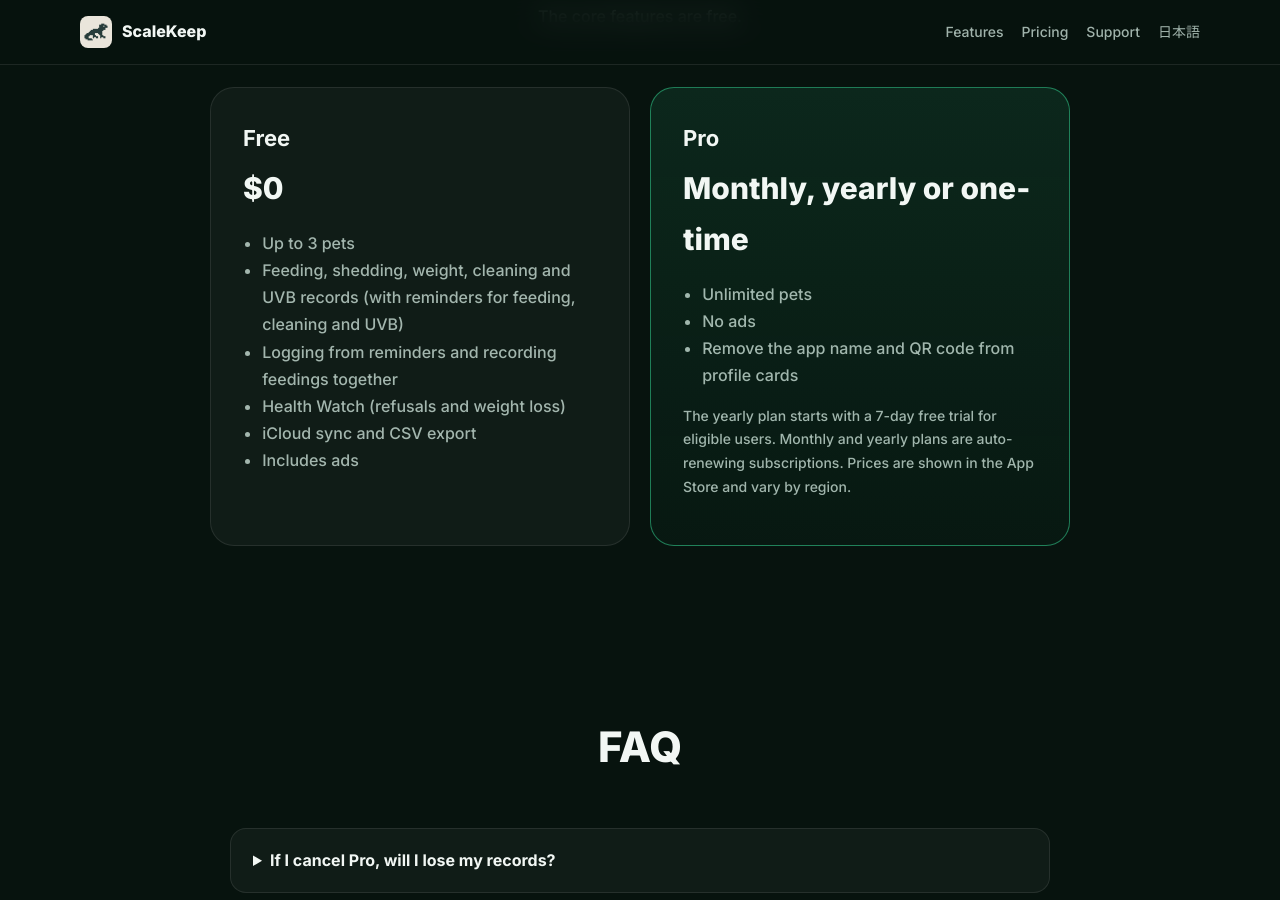
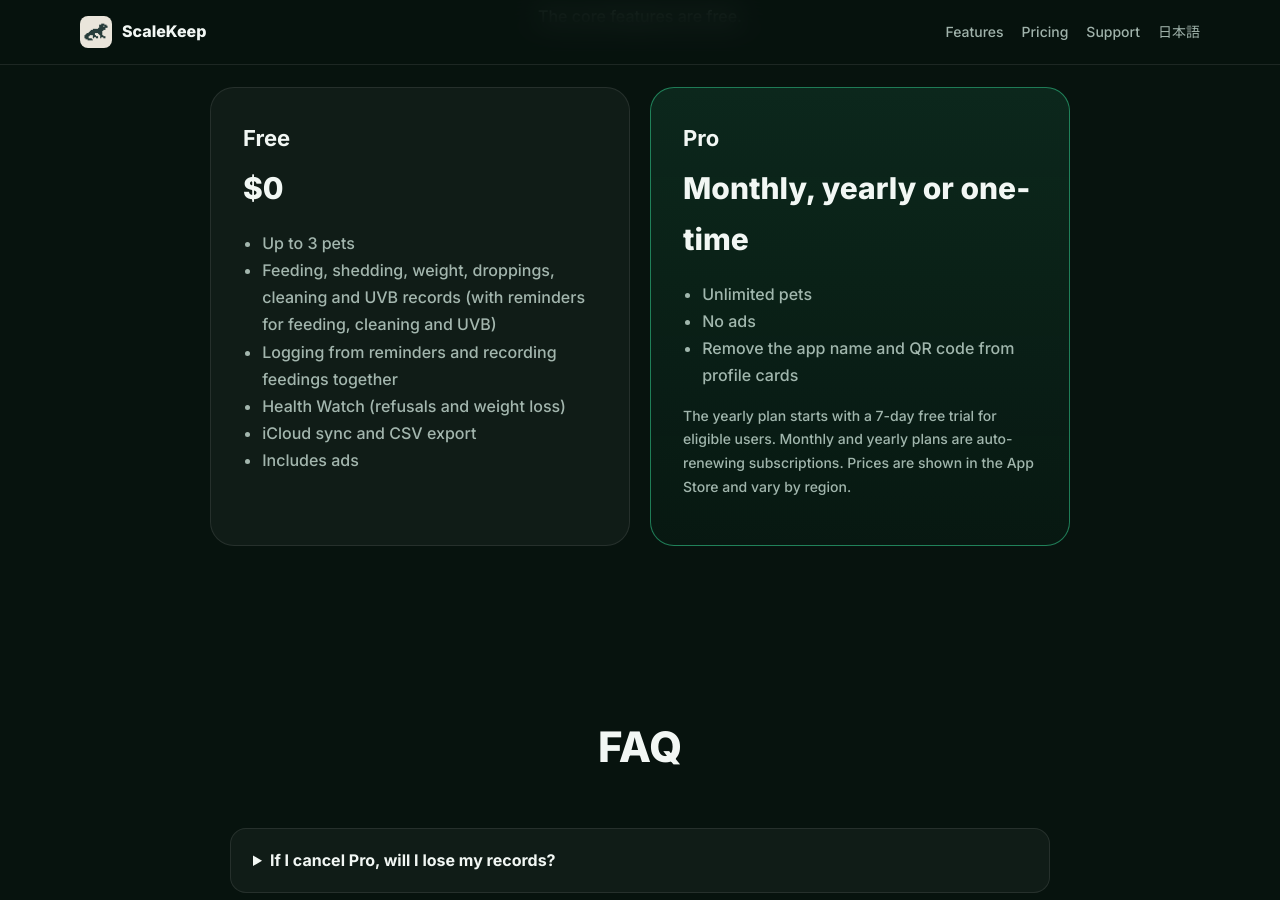
Before and after one commit to AliveDesign-JP/scalekeep-docs, a Jekyll site: the page built from index.html, in a window 1280 px wide and 900 px high, scrolled down 5875 px. Built offline with Jekyll 4.4.1, drawn with Linux system fonts in a browser that asks for light colours; some of the changed text lies outside the part shown.

```diff
--- a/index-ja.html
+++ b/index-ja.html
@@ -145,6 +145,7 @@ permalink: /index-ja
           <h3>お世話の記録を、ひとつのアプリに</h3>
           <ul>
             <li>脱皮の兆候から完了まで記録</li>
+            <li>排泄（フンと尿酸）を 1 タップで記録し、最後の排泄からの日数を表示</li>
             <li>掃除と UVB ライトの交換を通知でお知らせ</li>
             <li>成長の写真をアルバムで振り返り</li>
             <li>給餌・脱皮・体重をカレンダーで一覧</li>
@@ -191,7 +192,7 @@ permalink: /index-ja
           <p class="price">¥0</p>
           <ul>
             <li>3 匹まで登録</li>
-            <li>給餌・脱皮・体重・掃除・UVB の記録（給餌・掃除・UVB は通知つき）</li>
+            <li>給餌・脱皮・体重・排泄・掃除・UVB の記録（給餌・掃除・UVB は通知つき）</li>
             <li>通知からの記録、まとめて記録</li>
             <li>見守り（拒食と体重の減少）</li>
             <li>iCloud の同期、CSV の書き出し</li>
--- a/index.html
+++ b/index.html
@@ -143,6 +143,7 @@
           <h3>All of their care in one app</h3>
           <ul>
             <li>Record sheds from the first signs to completion</li>
+            <li>Log droppings (feces and urates) in one tap and see the days since the last ones</li>
             <li>Reminders for enclosure cleaning and UVB bulb replacement</li>
             <li>A photo album to look back on their growth</li>
             <li>Feedings, sheds and weights on a calendar</li>
@@ -189,7 +190,7 @@
           <p class="price">$0</p>
           <ul>
             <li>Up to 3 pets</li>
-            <li>Feeding, shedding, weight, cleaning and UVB records (with reminders for feeding, cleaning and UVB)</li>
+            <li>Feeding, shedding, weight, droppings, cleaning and UVB records (with reminders for feeding, cleaning and UVB)</li>
             <li>Logging from reminders and recording feedings together</li>
             <li>Health Watch (refusals and weight loss)</li>
             <li>iCloud sync and CSV export</li>
```
Also changed, not shown: support-en.md (+2 -1 lines), support-ja.md (+2 -1 lines).
